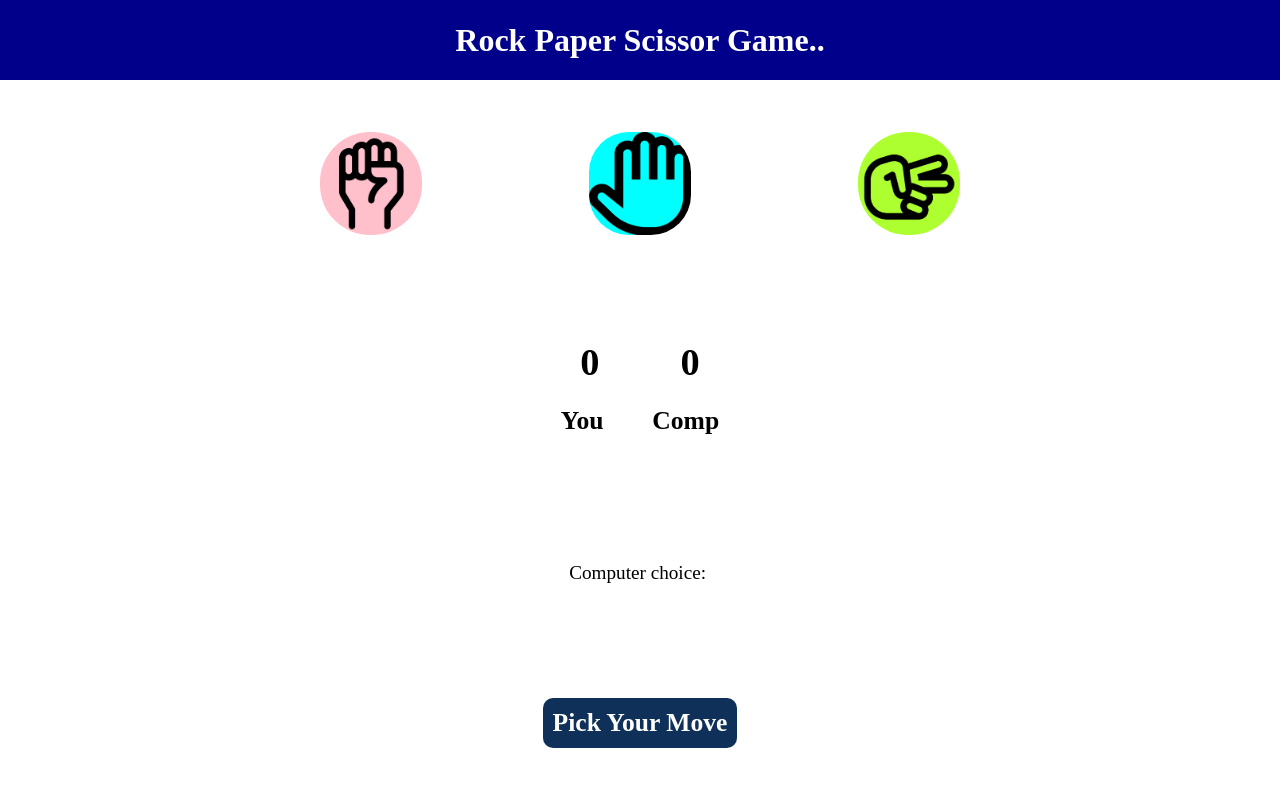
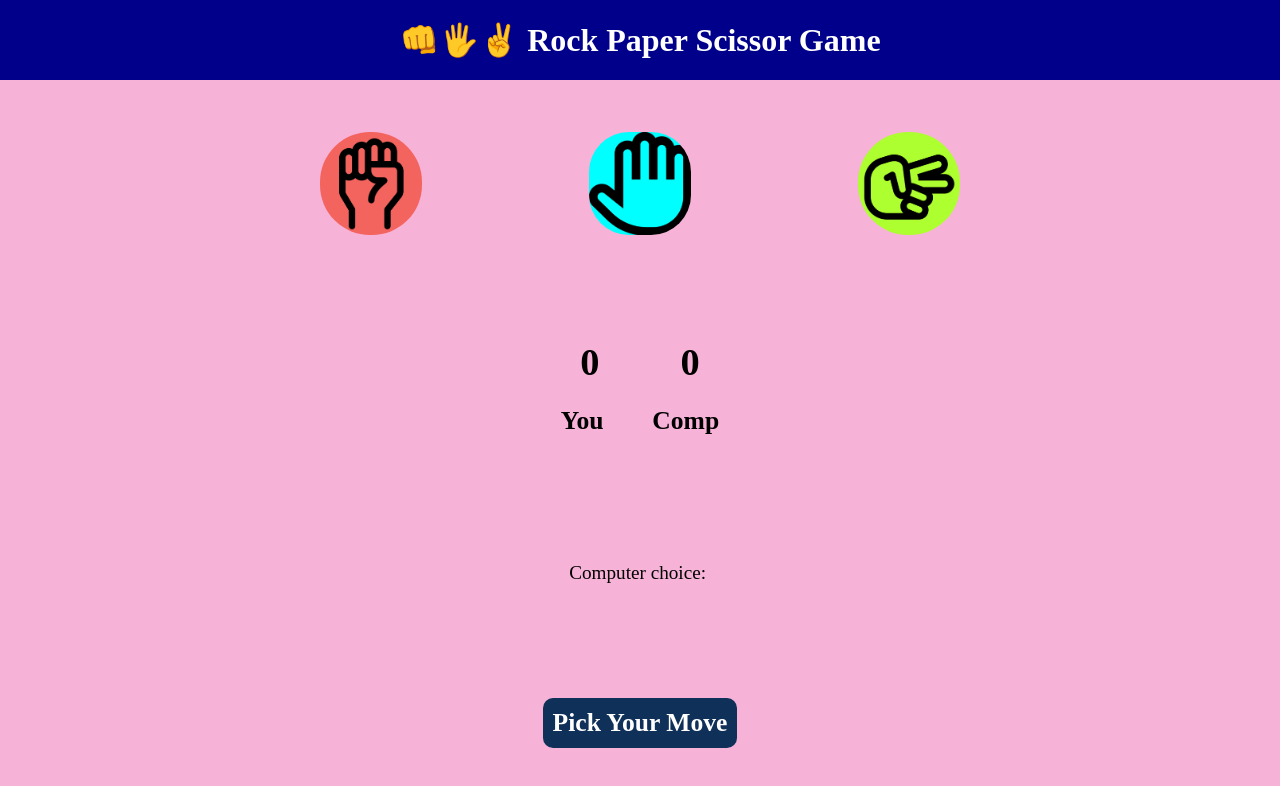
Before and after one commit to Aamir-Rafique/RockPaperScissor-game-html-css-js, a plain HTML site: page index.html in a window 1280 px wide. Drawn offline with Linux system fonts and the light colour scheme.

Commit message:
Add favicon and update Rock Paper Scissors UI
Added a new favicon image and linked it in index.html. Updated the page title and header for improved presentation. Adjusted background colors in styles.css for a refreshed look.

```diff
--- a/index.html
+++ b/index.html
@@ -4,14 +4,15 @@
 <head>
     <meta charset="UTF-8">
     <meta name="viewport" content="width=device-width, initial-scale=1.0">
-    <title>Document</title>
+    <title>Rock Paper Scissor - Game</title>
     <link rel="stylesheet" href="styles.css">
+    <link rel="icon" type="image/png" href="images/rock-paper-scissors.png" />
 
 </head>
 
 <body>
     <div class="nav">
-        <h1>Rock Paper Scissor Game..</h1>
+        <h1>👊🖐✌ Rock Paper Scissor Game</h1>
     </div>
     <div class="body">
         <div class="options">
--- a/styles.css
+++ b/styles.css
@@ -23,6 +23,7 @@
     flex-direction: column;
     align-items: center;
     justify-content: space-around;
+    background-color: 	#f7b3d7;
 }
 
 .body .img {
@@ -39,7 +40,7 @@
 #rock {
     background-image: url(images/handrock.png);
     background-size: cover;
-    background-color: pink;
+    background-color: rgb(244, 100, 95);
 }
 
 #paper {
```
Also changed, not shown: images/rock-paper-scissors.png (added).
